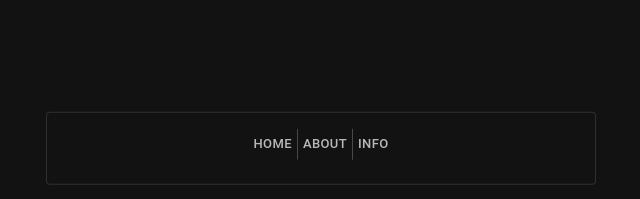
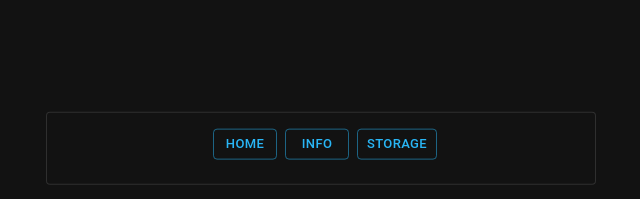
Before and after one commit to vtonu/BentoGrid_UI, a React (Create React App) app: page / in a window 1280 px wide. Shown: the top 199 px of the page, without its empty margins (319-959 px from the left). Built offline with nearby package versions, Linux system fonts and the light colour scheme.

Commit message:
Set the color to info and put them in boxes with padding.

```diff
--- a/src/components/headerCard.js
+++ b/src/components/headerCard.js
@@ -16,20 +16,35 @@ const bull = (
 const card = (
   <React.Fragment>
     <CardContent sx={{ display: 'flex', justifyContent: 'center' }}>
-      <Typography sx={{ fontSize: 13 }} color="text.secondary">
+      <Box
+        sx={{
+          display: 'flex',
+        }}>
         <Box
           sx={{
-            display: 'flex',
-            flexDirection: 'column',
-            alignItems: 'center',
+            pl: 1,
           }}>
-          <ButtonGroup variant="text" aria-label="text button group" color="inherit" size="small">
-            <Button>HOME</Button>
-            <Button>ABOUT</Button>
-            <Button>INFO</Button>
-          </ButtonGroup>
+          <Button variant="outlined" color="info" size="small">
+            HOME
+          </Button>
         </Box>
-      </Typography>
+        <Box
+          sx={{
+            pl: 1,
+          }}>
+          <Button variant="outlined" color="info" size="small">
+            INFO
+          </Button>
+        </Box>
+        <Box
+          sx={{
+            pl: 1,
+          }}>
+          <Button variant="outlined" color="info" size="small">
+            STORAGE
+          </Button>
+        </Box>
+      </Box>
     </CardContent>
   </React.Fragment>
 );
```
